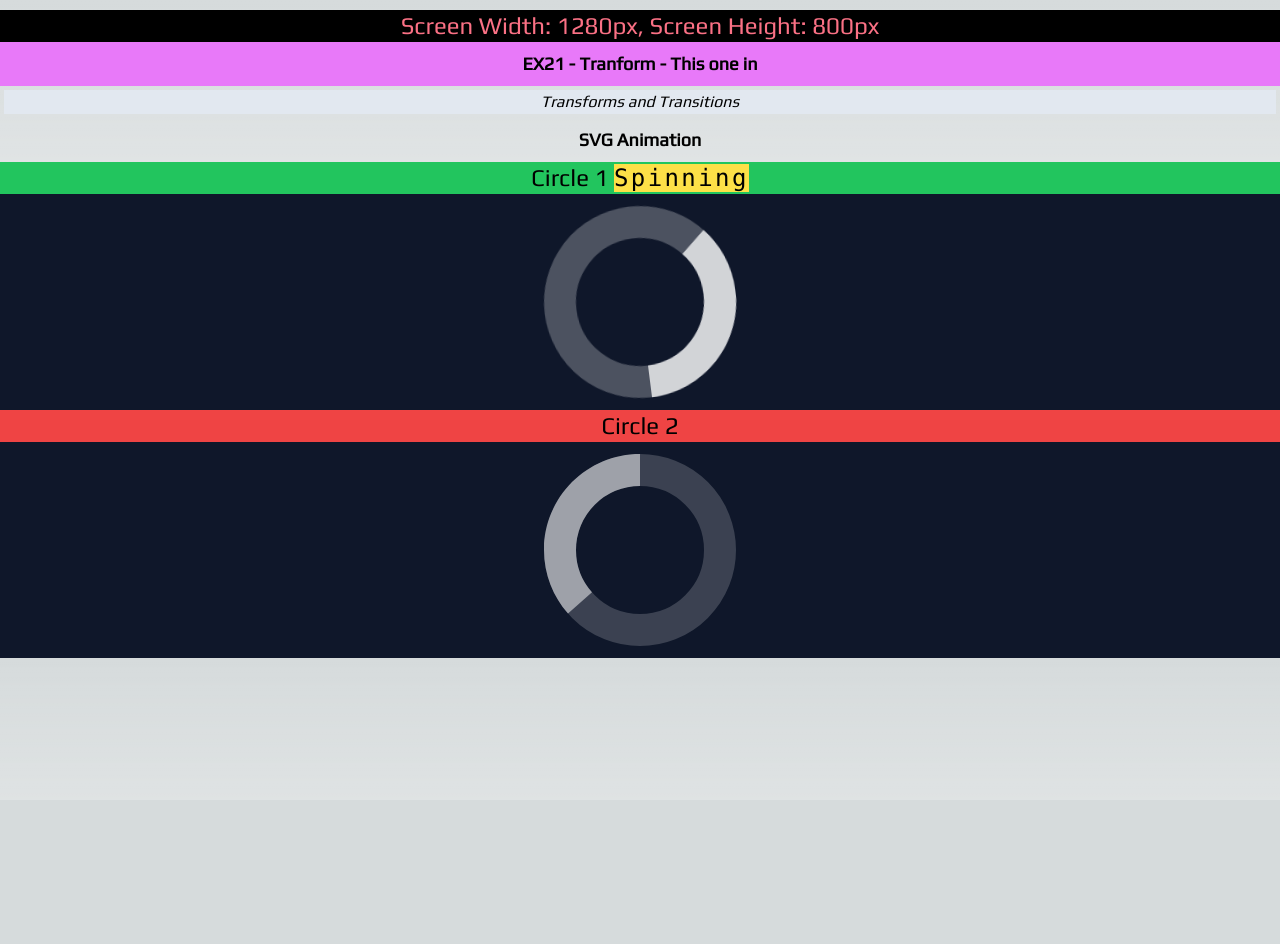
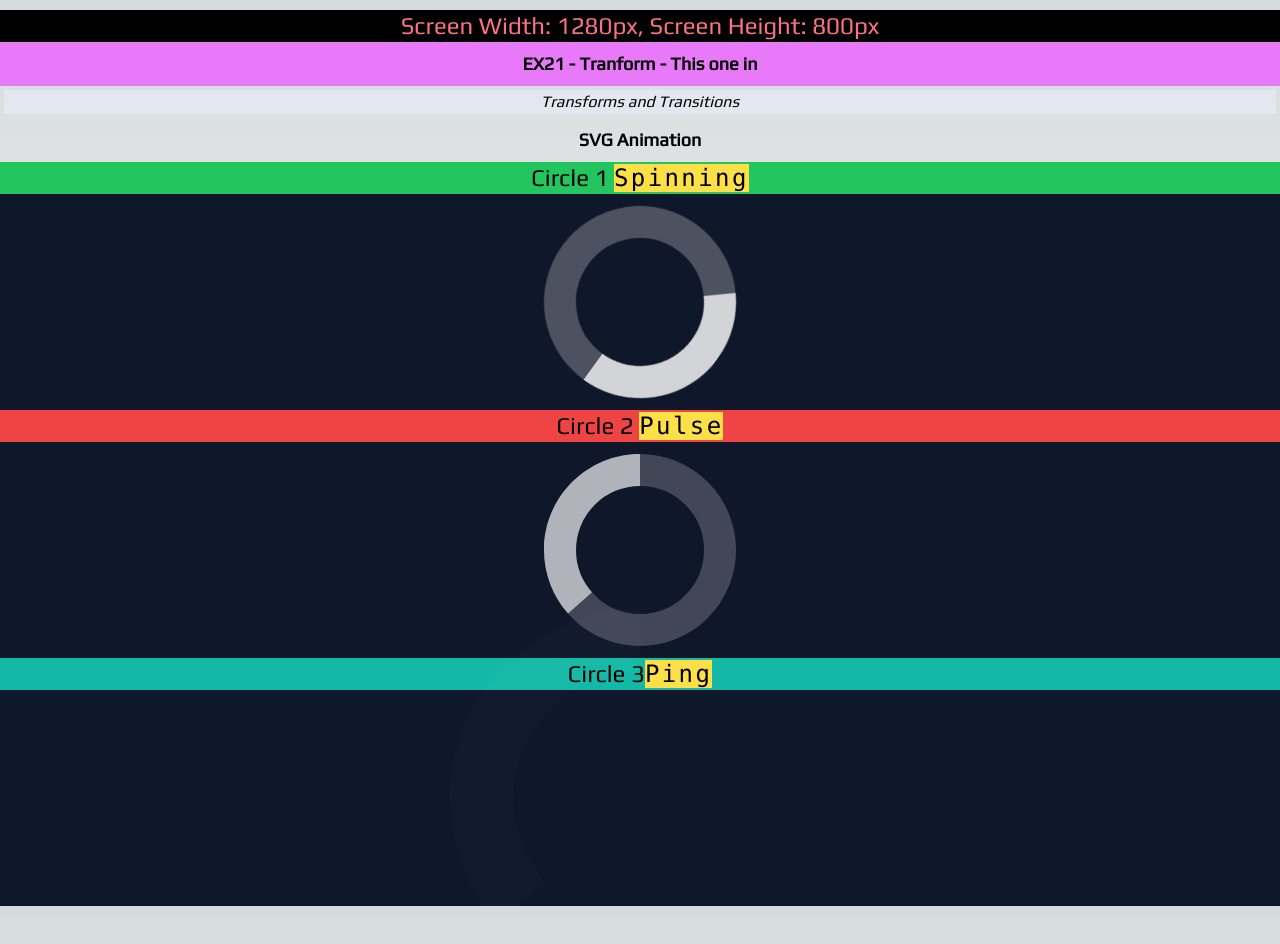
Before and after one commit to sniffowomo/sn-gl-utfs-1, a Next.js app in the folder w1/: page /v22 in a window 1280 px wide. Shown: the top 944 px of the page. Before the commit the page ends 800 px from the top, so only its background shows below. Built offline with nearby package versions, Linux system fonts and the light colour scheme.

Commit message:
4️⃣❌4️⃣

```diff
--- a/w1/src/app/(lessons)/v22/components/csvg.tsx
+++ b/w1/src/app/(lessons)/v22/components/csvg.tsx
@@ -1,6 +1,9 @@
 export default function Circ() {
   return (
     <section>
+      {/** ------------------------------------------------------------------------------*/}
+      {/** ------------------------------------------------------------------------------*/}
+      {/** ------------------------------------------------------------------------------*/}
       <h1 className="text-2xl text-center bg-green-500">
         Circle 1{" "}
         <code className="bg-yellow-300 text-black tracking-widest">
@@ -30,7 +33,14 @@ export default function Circ() {
         </svg>
       </div>
 
-      <h1 className="text-2xl text-center bg-red-500">Circle 2</h1>
+      {/** ------------------------------------------------------------------------------*/}
+      {/** ------------------------------------------------------------------------------*/}
+      {/** ------------------------------------------------------------------------------*/}
+
+      <h1 className="text-2xl text-center bg-red-500">
+        Circle 2{" "}
+        <code className="bg-yellow-300 text-black tracking-widest">Pulse</code>
+      </h1>
       <div className="flex flex-col p-3 items-center justify-center  bg-slate-900">
         <svg
           className="w-48 animate-pulse text-white"
@@ -53,6 +63,37 @@ export default function Circ() {
           ></path>
         </svg>
       </div>
+
+      {/** ------------------------------------------------------------------------------*/}
+      {/** ------------------------------------------------------------------------------*/}
+      {/** ------------------------------------------------------------------------------*/}
+
+      <h1 className="text-2xl text-center bg-teal-500">
+        Circle 3
+        <code className="bg-yellow-300 text-black tracking-widest">Ping</code>
+      </h1>
+      <div className="flex flex-col p-3 items-center justify-center  bg-slate-900">
+        <svg
+          className="w-48 animate-ping text-white"
+          xmlns="http://www.w3.org/2000/svg"
+          fill="none"
+          viewBox="0 0 24 24"
+        >
+          <circle
+            className="opacity-25"
+            cx="12"
+            cy="12"
+            r="10"
+            stroke="currentColor"
+            stroke-width="2"
+          ></circle>
+          <path
+            className="opacity-75"
+            fill="currentColor"
+            d="M4 12a8 8 0 018-8V0C5.373 0 0 5.373 0 12h4zm2 5.291A7.962 7.962 0 014 12H0c0 3.042 1.135 5.824 3 7.938l3-2.647z"
+          ></path>
+        </svg>
+      </div>
     </section>
   );
 }
```
